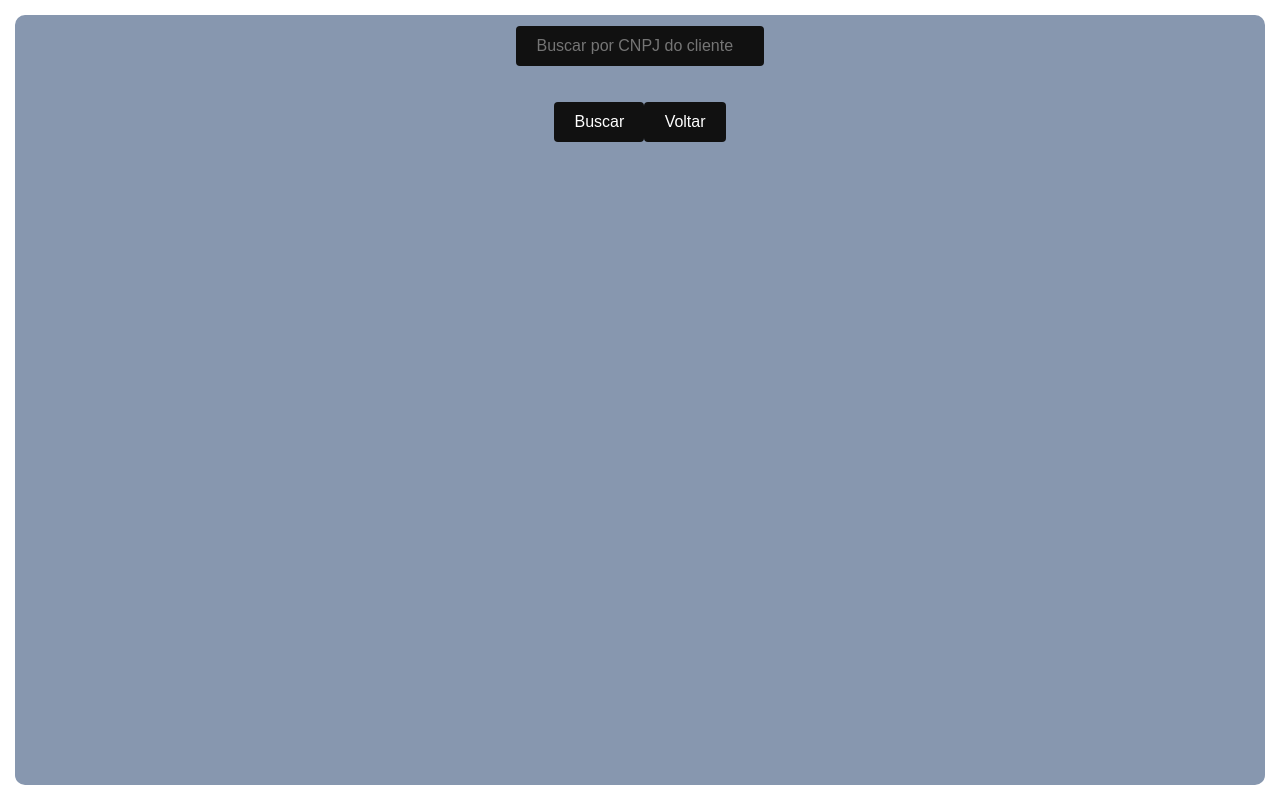
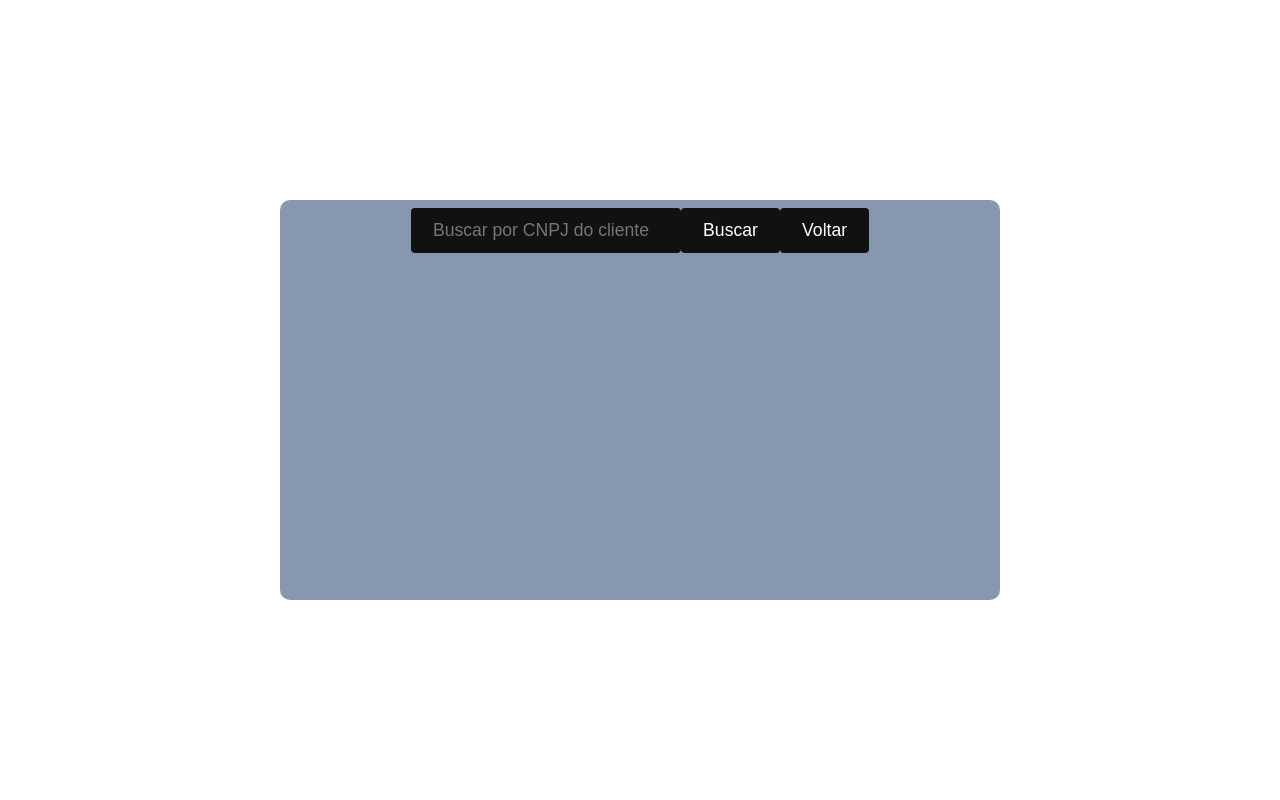
Before and after one commit to HadsonRamalho/Integrador, a React (Vite) app in the folder Gerenciador de Contratos/: page /buscar_cliente in a window 1280 px wide. Built offline with nearby package versions, Linux system fonts and the light colour scheme.

Commit message:
Reorganizando mensagens de erro na interface; Tratando unwrap em erro na busca de nome do locatario

```diff
--- a/Gerenciador de Contratos/src/buscar_cliente.jsx
+++ b/Gerenciador de Contratos/src/buscar_cliente.jsx
@@ -32,9 +32,9 @@ function BuscarCliente(){
           onChange={(e) => setCnpj(e.currentTarget.value)}
           placeholder="Buscar por CNPJ do cliente"
         />
-        <p>{mensagem}</p>
         <button className="botoesHome" type="button" onClick={buscaCliente}>Buscar</button>
         <button className="botoesHome" type="button" onClick={home}>Voltar</button>
+        <p>{mensagem}</p>
       </div>
     </div>
   );
--- a/Gerenciador de Contratos/src/buscar_contrato.jsx
+++ b/Gerenciador de Contratos/src/buscar_contrato.jsx
@@ -33,9 +33,9 @@ function BuscarContrato(){
           onChange={(e) => setNomeMaquina(e.currentTarget.value)}
           placeholder="Buscar por nome da máquina"
         />
-        <p>{mensagem}</p>
         <button className="botoesHome" type="button" onClick={buscaContrato}>Buscar</button>
         <button className="botoesHome" type="button" onClick={home}>Voltar</button>
+        <p>{mensagem}</p>
         <div>
           <ul className="contract-list">
             {vetor.map((contrato, index) => (
--- a/Gerenciador de Contratos/src/styles.css
+++ b/Gerenciador de Contratos/src/styles.css
@@ -295,10 +295,10 @@ button {
   left: 50%;
   transform: translate(-50%, -50%);
   text-align: center;
-  height: calc(100vh - 30px);
-  width: calc(100vw - 30px); /*450pcx*/
+  height: calc(100vh - 50vh);
+  width: calc(90vh); /*450pcx*/
   line-height: 60px;
   filter: blur(0 0 50px);
   border-radius: 10px;
-  font-size: 2vh;
+  font-size: 2.2vh;
 }
```
Also changed, not shown: 1 other file (tests, documents, lock files or other folders).
